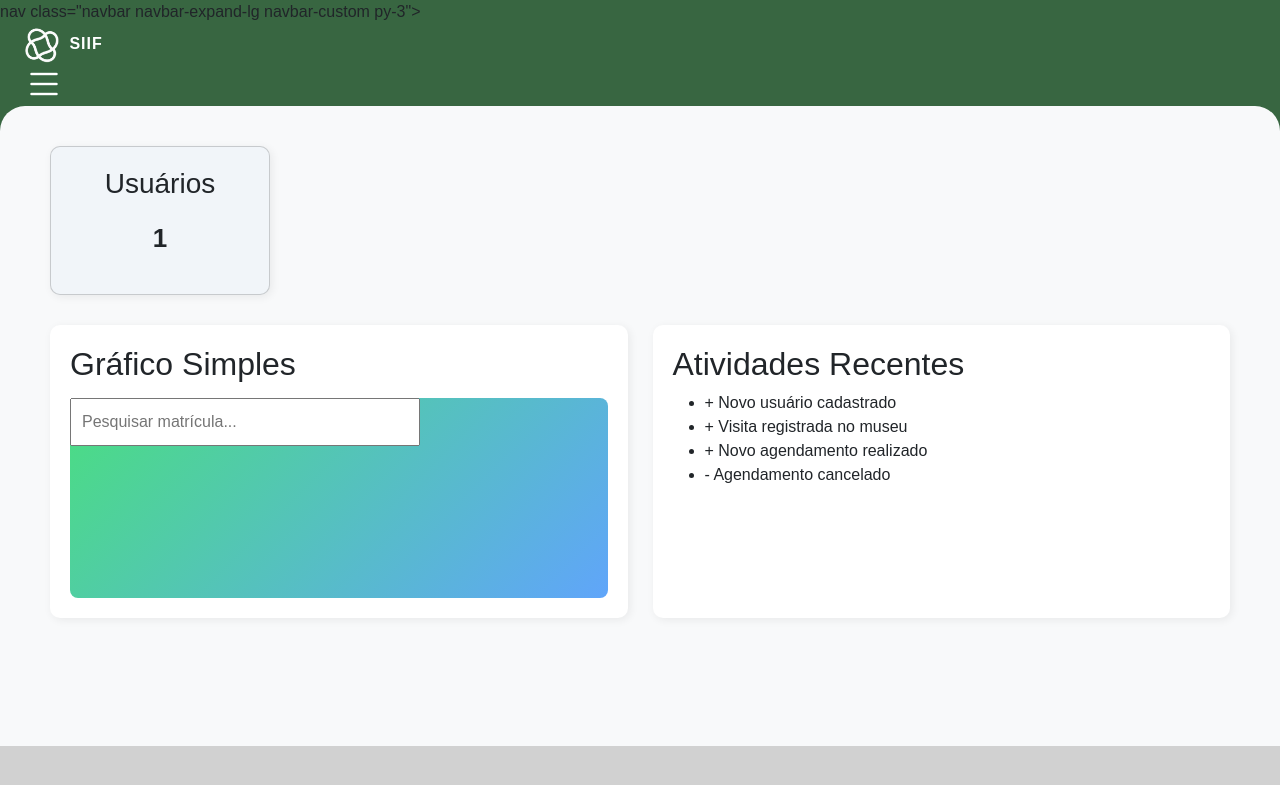
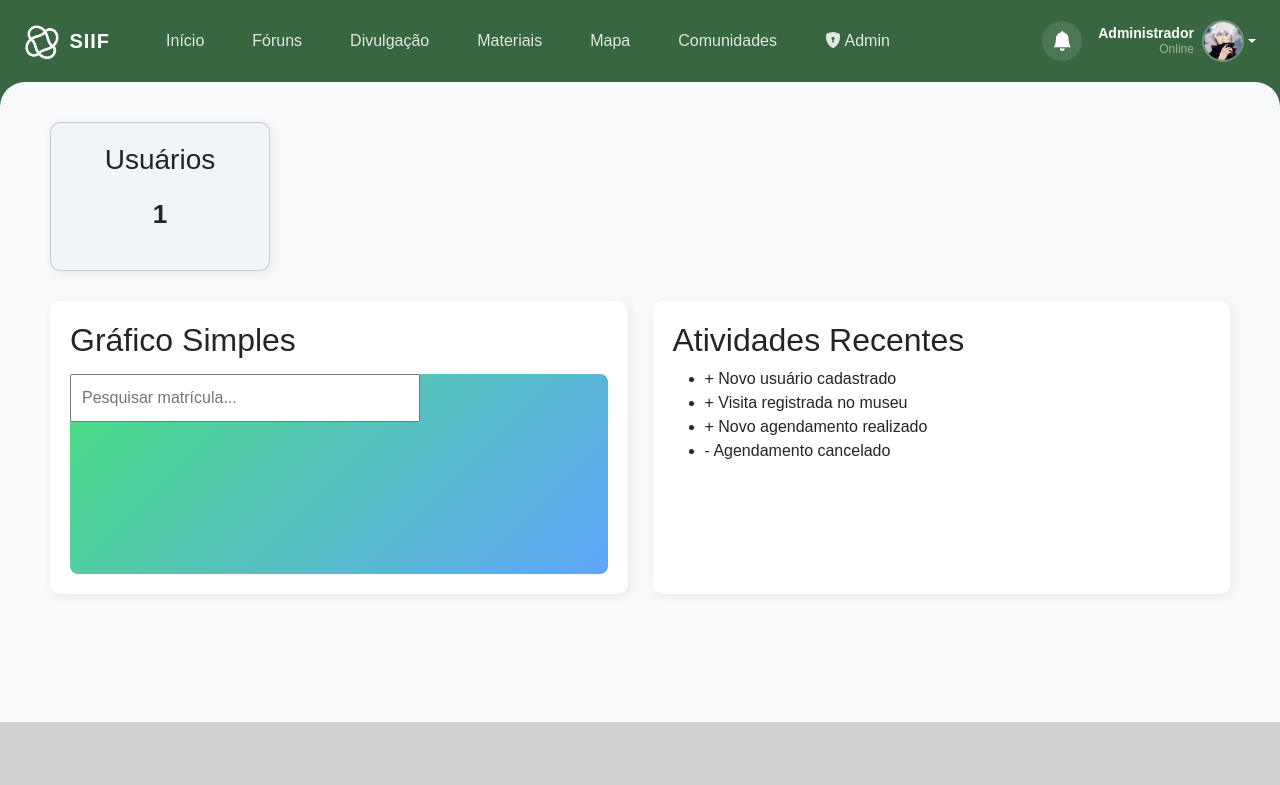
Before and after one commit to JuanFranthesco/plataforma-SIIF, a Flask app: page /tela_admin in a window 1280 px wide. Shown: the top 785 px of the page. Run offline with Flask 3, Linux system fonts and the light colour scheme; a user stored in the database is signed in; data comes from the database, SQL or seed files in the repository.

Commit message:
Refactor HTML structure in header template

```diff
--- a/app/templates/header.html
+++ b/app/templates/header.html
@@ -1,4 +1,4 @@
-nav class="navbar navbar-expand-lg navbar-custom py-3">
+<nav class="navbar navbar-expand-lg navbar-custom py-3">
     <div class="container-fluid px-4">
 
         <a class="navbar-brand d-flex align-items-center" href="{{ url_for('main.tela_inicial') }}">
@@ -6,8 +6,7 @@ nav class="navbar navbar-expand-lg navbar-custom py-3">
             <span class="ms-2 fw-bold text-white tracking-wide d-none d-sm-block">SIIF</span>
         </a>
 
-        <button class="navbar-toggler border-0 text-white focus-ring-0" type="button" data-bs-toggle="collapse"
-            data-bs-target="#navbarNav">
+        <button class="navbar-toggler border-0 text-white focus-ring-0" type="button" data-bs-toggle="collapse" data-bs-target="#navbarNav">
             <i class="bi bi-list fs-1"></i>
         </button>
 
@@ -50,55 +49,53 @@ nav class="navbar navbar-expand-lg navbar-custom py-3">
                        Comunidades
                     </a>
                 </li>
+
+                {% if current_user.is_admin %}
+                <li class="nav-item">
+                    <a class="nav-link nav-link-animated text-warning {% if request.endpoint == 'main.tela_usuarios' %}active{% endif %}"
+                       href="{{ url_for('main.tela_usuarios') }}">
+                       <i class="bi bi-shield-lock-fill"></i> Admin
+                    </a>
+                </li>
+                {% endif %}
+            </ul>
+
             <div class="d-flex align-items-center gap-3 mt-3 mt-lg-0">
 
-                <button type="button" class="btn btn-icon-nav position-relative" data-bs-toggle="modal"
-                    data-bs-target="#modalNotificacoes">
+                <button type="button" class="btn btn-icon-nav position-relative" data-bs-toggle="modal" data-bs-target="#modalNotificacoes">
                     <i class="bi bi-bell-fill text-white fs-5"></i>
                     {% if notificacoes and notificacoes|length > 0 %}
-                    <span
-                        class="position-absolute top-0 start-100 translate-middle badge rounded-pill bg-danger border border-light p-1">
+                    <span class="position-absolute top-0 start-100 translate-middle badge rounded-pill bg-danger border border-light p-1">
                         <span class="visually-hidden">Novas notificações</span>
                     </span>
                     {% endif %}
                 </button>
 
                 <div class="dropdown">
-                    <a href="#"
-                        class="d-flex align-items-center text-white text-decoration-none dropdown-toggle profile-trigger"
-                        id="dropdownUser" data-bs-toggle="dropdown" aria-expanded="false">
+                    <a href="#" class="d-flex align-items-center text-white text-decoration-none dropdown-toggle profile-trigger" id="dropdownUser" data-bs-toggle="dropdown" aria-expanded="false">
                         <div class="text-end me-2 d-none d-md-block line-height-sm">
-                            <div class="fw-bold small">{{ current_user.name.split()[0] }}</div>
-                            <div class="text-white-50" style="font-size: 0.75rem;">Online</div>
+                            <div class="fw-bold small">{{ current_user.name.split()[0] }}</div> <div class="text-white-50" style="font-size: 0.75rem;">Online</div>
                         </div>
                         <div class="profile-pic-header">
-                            <img src="{{ current_user.foto_url or url_for('static', filename='img/image.png') }}"
-                                alt="Foto de {{ current_user.name }}">
+                            <img src="{{ current_user.foto_url or url_for('static', filename='img/image.png') }}" alt="Foto de {{ current_user.name }}">
                         </div>
                     </a>
 
                     <ul class="dropdown-menu dropdown-menu-end shadow-lg border-0 mt-2" aria-labelledby="dropdownUser">
+                        <li><h6 class="dropdown-header">Minha Conta</h6></li>
                         <li>
-                            <h6 class="dropdown-header">Minha Conta</h6>
-                        </li>
-                        <li>
-                            <a class="dropdown-item d-flex align-items-center gap-2"
-                                href="{{ url_for('main.tela_perfil') }}">
+                            <a class="dropdown-item d-flex align-items-center gap-2" href="{{ url_for('main.tela_perfil') }}">
                                 <i class="bi bi-person-circle"></i> Perfil
                             </a>
                         </li>
                         <li>
-                            <a class="dropdown-item d-flex align-items-center gap-2"
-                                href="{{ url_for('main.suporte') }}">
+                            <a class="dropdown-item d-flex align-items-center gap-2" href="{{ url_for('main.suporte') }}">
                                 <i class="bi bi-life-preserver"></i> Suporte
                             </a>
                         </li>
+                        <li><hr class="dropdown-divider"></li>
                         <li>
-                            <hr class="dropdown-divider">
-                        </li>
-                        <li>
-                            <a class="dropdown-item text-danger d-flex align-items-center gap-2"
-                                href="{{ url_for('auth.logout') }}">
+                            <a class="dropdown-item text-danger d-flex align-items-center gap-2" href="{{ url_for('auth.logout') }}">
                                 <i class="bi bi-box-arrow-right"></i> Sair
                             </a>
                         </li>
```
Lines whose indentation alone changed are shown as unchanged.
